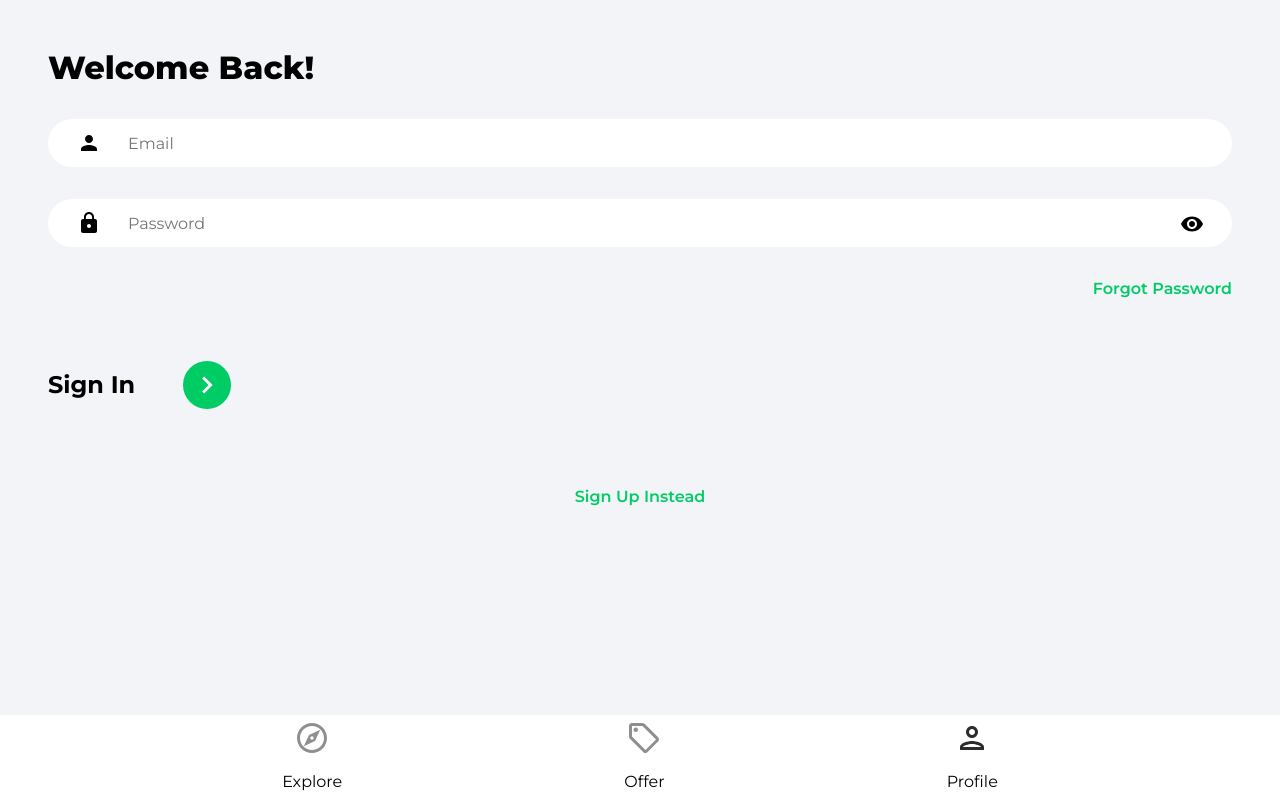
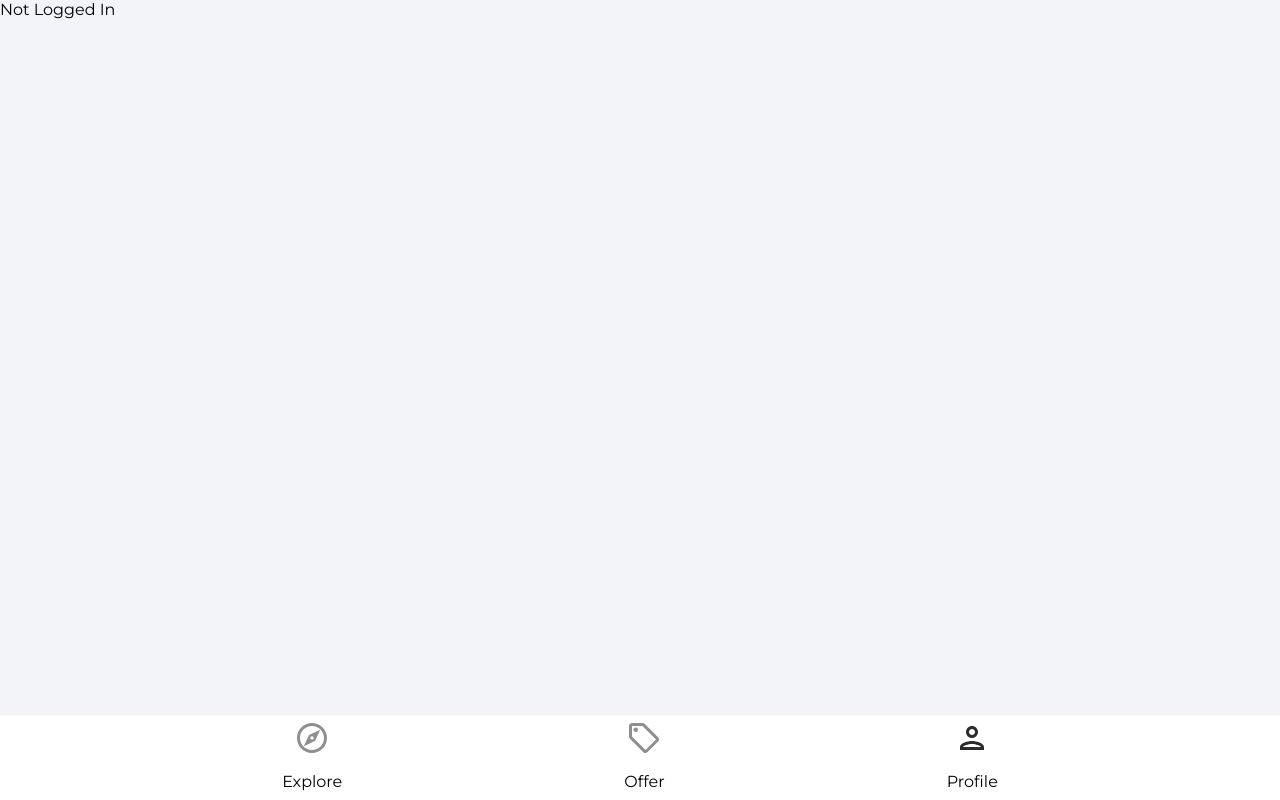
Before and after one commit to dagbay/house-market-place, a React (Create React App) app: page /profile in a window 1280 px wide. Built offline with nearby package versions, Linux system fonts and the light colour scheme; the HTML template or start-up script is replaced by a standard one.

Commit message:
Added profile functionality

```diff
--- a/src/App.js
+++ b/src/App.js
@@ -5,7 +5,7 @@
 import Explore from './pages/Explore';
 import ForgotPassword from './pages/ForgotPassword';
 import Offers from './pages/Offers';
-// import Profile from './pages/Profile';
+import Profile from './pages/Profile';
 import SignIn from './pages/SignIn';
 import SignUp from './pages/SignUp';
 
@@ -17,7 +17,7 @@
           <Route path='/' element={<Explore />} />
           <Route path='/forgot-password' element={<ForgotPassword />} />
           <Route path='/offers' element={<Offers />} />
-          <Route path='/profile' element={<SignIn />} />
+          <Route path='/profile' element={<Profile />} />
           <Route path='/sign-in' element={<SignIn />} />
           <Route path='/sign-up' element={<SignUp />} />
         </Routes>
--- a/src/pages/Profile.jsx
+++ b/src/pages/Profile.jsx
@@ -1,8 +1,15 @@
+import { useEffect, useState } from 'react'
+import { getAuth } from 'firebase/auth'
+
 function Profile() {
-  return (
-    <>
-      <h1>Profile</h1>
-    </>
-  )
+  const [user, setUser] = useState(null)
+
+  const auth = getAuth()
+
+  useEffect(() => {
+    setUser(auth.currentUser)
+  }, [])
+
+  return user ? <h1>{user.displayName}</h1> : 'Not Logged In'
 }
 export default Profile
```
